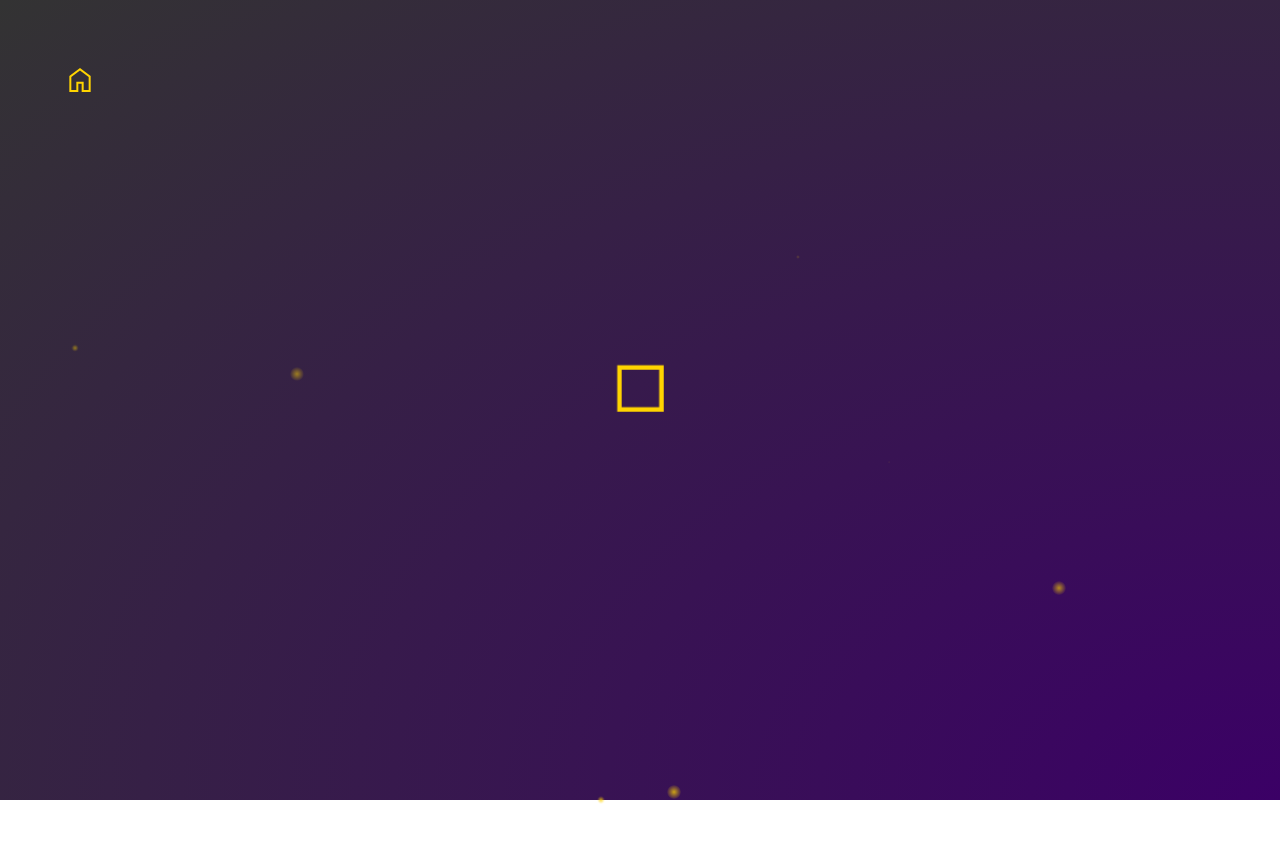
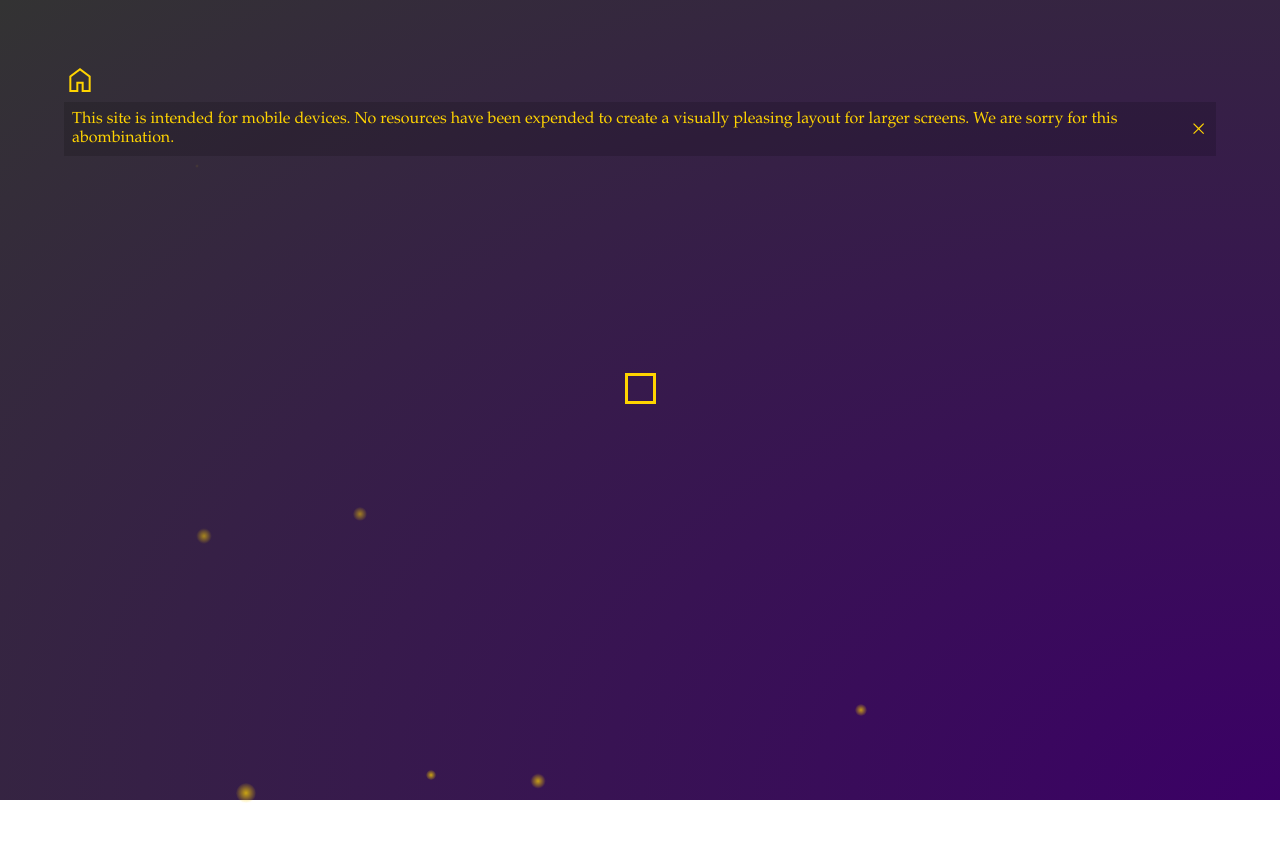
Before and after one commit to Nickvs99/DnD-campaign-companion, a Vue app: page / in a window 1280 px wide. Shown: the top 842 px of the page. Before the commit the page ends 800 px from the top, so only its background shows below. Built offline with nearby package versions, Linux system fonts and the light colour scheme.

Commit message:
Added alert message for large screens

```diff
--- a/src/App.vue
+++ b/src/App.vue
@@ -4,6 +4,10 @@
 <NavBar />
 
 <router-view v-slot="{Component}">
+    <AlertMessage v-if="screenWidth > 1000">
+        This site is intended for mobile devices. No resources have been expended to create a visually pleasing layout for larger screens. We are sorry for this abombination.
+    </AlertMessage>
+
     <div id="content-wrapper" ref="contentWrapper">
         <transition name="fade" mode="out-in">
             <CenterToScreen v-if="isLoading">
@@ -18,28 +22,40 @@
 
 <script>
 
+import AlertMessage from "@/components/AlertMessage.vue";
 import BackGround from "@/components/BackGround.vue";
-import CenterToScreen from "./components/CenterToScreen.vue";
-import LoadIcon from "./components/LoadIcon.vue";
+import CenterToScreen from "@/components/CenterToScreen.vue";
+import LoadIcon from "@/components/LoadIcon.vue";
 import NavBar from "@/components/NavBar.vue";
 
 export default {
     name: "App",
-    components: {BackGround, CenterToScreen, LoadIcon, NavBar},
+    components: { AlertMessage, BackGround, CenterToScreen, LoadIcon, NavBar},
     data() {
         return {
             // This value is changed by the router
             isLoading: false,
+
+            screenWidth: null,
         };
     },
     mounted(){
-        window.addEventListener("resize", this.setMinHeight);
-        this.setMinHeight();
+        window.addEventListener("resize", this.onResize);
+        this.onResize();
     },
     unmounted() {
-        window.removeEventListener("resize", this.setMinHeight);
+        window.removeEventListener("resize", this.onResize);
     },
     methods: {
+
+        onResize() {
+            this.setMinHeight();
+            this.setScreenWidth();
+        },
+
+        setScreenWidth() {
+            this.screenWidth = window.innerWidth;
+        },
 
         /**
          * Sets mimimum height such that it fills remaining height to the bottom
--- /dev/null
+++ b/src/components/AlertMessage.vue
@@ -0,0 +1,43 @@
+<template>
+
+<div class="alert-message-container">
+    <slot/>
+    <CloseIcon @click="destroyElement"/>
+</div>
+
+</template>
+
+<script>
+
+import CloseIcon from "@/assets/icons/CloseIcon.vue";
+
+export default {
+    name: "AlertMessage",
+    components: { CloseIcon },
+    methods: {
+        destroyElement() {
+            this.$el.remove();
+        }
+    }
+};
+
+</script>
+
+<style lang="scss" scoped>
+
+.alert-message-container {
+    display: flex;
+    flex-direction: row;
+    align-items: center;
+
+    padding: 0.5em;
+    column-gap: 0.5em;
+
+    background-color: var(--secondary-color);
+}
+
+svg {
+    width: 1.25em;
+}
+
+</style>
```
